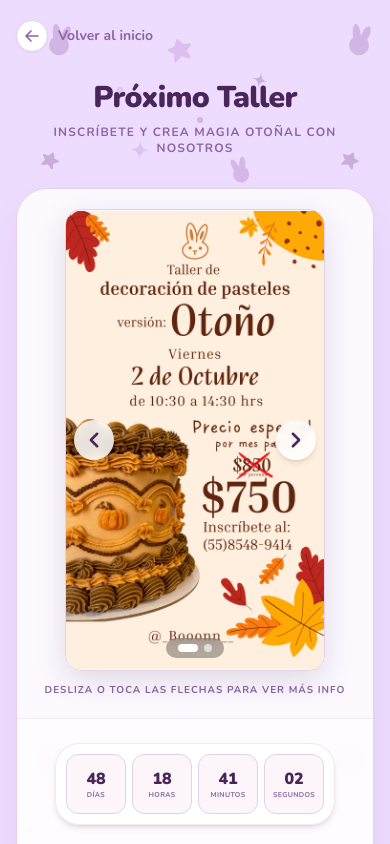
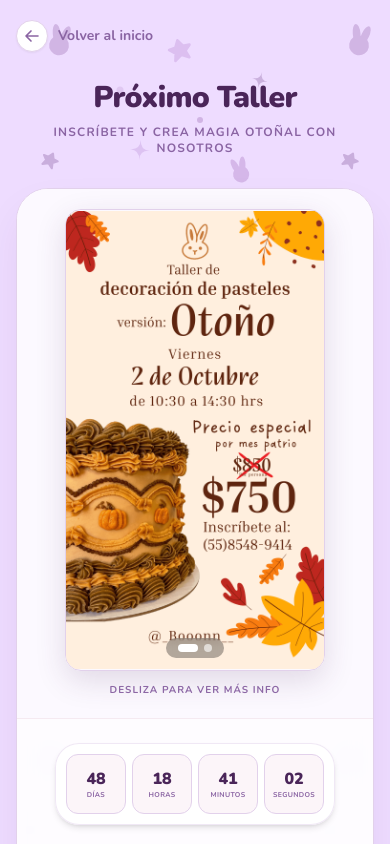
Before and after one commit to SantiagoC-dev/BonBon-SPA, a React (Vite) app: page /talleres in a window 390 px wide. Shown: the top 844 px of the page. Built offline with nearby package versions, Linux system fonts and the light colour scheme.

Commit message:
feat: Detalles en Talleres

```diff
--- a/src/sections/TalleresPage.jsx
+++ b/src/sections/TalleresPage.jsx
@@ -6,12 +6,13 @@ import { Link } from 'react-router-dom';
 // IMPORTAMOS EL FONDO GLOBAL
 import BackgroundDecorations from '../components/BackgroundDecorations';
 
-// ====== IMPORTACIÓN DE NUEVOS ASSETS ======
+// ====== IMPORTACIÓN DE ASSETS ======
 // 1. Imágenes del NUEVO taller (Frente y Vuelta)
 import TallerNewFront from '../assets/TallerNew.png';
 import TallerNewBack from '../assets/TallerNewBack.png';
-// 2. Video del taller VIEJO (Vertical .MOV)
+// 2. Video del taller VIEJO y su miniatura
 import VideoViejo from '../assets/Video.MOV';
+import TallerPrueba from '../assets/TallerPrueba.png';
 // ==========================================
 
 const WHATSAPP_NUMBER = '525585489414';
@@ -26,18 +27,6 @@ const WhatsAppIcon = ({ className }) => (
 const ArrowLeftIcon = ({ className }) => (
   <svg xmlns="http://www.w3.org/2000/svg" fill="none" viewBox="0 0 24 24" strokeWidth={2.5} stroke="currentColor" className={className}>
     <path strokeLinecap="round" strokeLinejoin="round" d="M10.5 19.5 3 12m0 0 7.5-7.5M3 12h18" />
-  </svg>
-);
-
-const ChevronLeftIcon = ({ className }) => (
-  <svg xmlns="http://www.w3.org/2000/svg" fill="none" viewBox="0 0 24 24" strokeWidth={3} stroke="currentColor" className={className}>
-    <path strokeLinecap="round" strokeLinejoin="round" d="M15.75 19.5 8.25 12l7.5-7.5" />
-  </svg>
-);
-
-const ChevronRightIcon = ({ className }) => (
-  <svg xmlns="http://www.w3.org/2000/svg" fill="none" viewBox="0 0 24 24" strokeWidth={3} stroke="currentColor" className={className}>
-    <path strokeLinecap="round" strokeLinejoin="round" d="M8.25 4.5 15.75 12l-7.5 7.5" />
   </svg>
 );
 
@@ -106,7 +95,7 @@ export default function TalleresPage() {
     }
   };
 
-  // Deslizar con el dedo en móvil para cambiar de imagen
+  // Deslizar con el dedo o arrastrar para cambiar de imagen
   const handleDragEnd = (_event, info) => {
     const SWIPE_THRESHOLD = 60;
     if (info.offset.x < -SWIPE_THRESHOLD) {
@@ -204,8 +193,7 @@ export default function TalleresPage() {
               aria-roledescription="carrusel"
               aria-label={`Imágenes del taller, ${currentImgIndex + 1} de ${posterImages.length}`}
               onKeyDown={handleCarouselKeyDown}
-              /* ARREGLO: aspect-[9/16] para coincidir con 1080x1920 y anchos maximos adaptados para que no sea gigante en PC */
-              className="relative w-full max-w-[260px] sm:max-w-[300px] lg:max-w-[360px] aspect-[9/16] overflow-hidden rounded-2xl shadow-[0_10px_30px_rgba(74,37,89,0.15)] border border-[#E2D1EB] focus:outline-none focus-visible:ring-2 focus-visible:ring-[#8A64A3] focus-visible:ring-offset-2 bg-transparent"
+              className="relative w-full max-w-[260px] sm:max-w-[300px] lg:max-w-[360px] aspect-[9/16] overflow-hidden rounded-2xl shadow-[0_10px_30px_rgba(74,37,89,0.15)] border border-[#E2D1EB] focus:outline-none focus-visible:ring-2 focus-visible:ring-[#8A64A3] focus-visible:ring-offset-2 bg-transparent cursor-grab active:cursor-grabbing"
             >
               <AnimatePresence mode="wait" initial={false}>
                 <motion.img
@@ -221,28 +209,9 @@ export default function TalleresPage() {
                   dragElastic={0.15}
                   onDragEnd={handleDragEnd}
                   draggable={false}
-                  /* ARREGLO: object-contain para asegurar que el 100% de la imagen sea visible sin recortes */
-                  className="absolute inset-0 w-full h-full object-contain cursor-grab active:cursor-grabbing select-none"
+                  className="absolute inset-0 w-full h-full object-contain select-none"
                 />
               </AnimatePresence>
-
-              {/* Botones de navegación (visibles en hover en desktop, siempre en móvil) */}
-              <button
-                type="button"
-                onClick={prevImage}
-                className="absolute left-2 sm:left-3 top-1/2 -translate-y-1/2 bg-white/85 backdrop-blur-sm text-[#4A2559] p-2.5 rounded-full shadow-md hover:bg-white active:scale-95 transition-all z-10 lg:opacity-0 lg:group-hover:opacity-100 lg:group-focus-within:opacity-100"
-                aria-label="Imagen anterior"
-              >
-                <ChevronLeftIcon className="w-5 h-5" />
-              </button>
-              <button
-                type="button"
-                onClick={nextImage}
-                className="absolute right-2 sm:right-3 top-1/2 -translate-y-1/2 bg-white/85 backdrop-blur-sm text-[#4A2559] p-2.5 rounded-full shadow-md hover:bg-white active:scale-95 transition-all z-10 lg:opacity-0 lg:group-hover:opacity-100 lg:group-focus-within:opacity-100"
-                aria-label="Siguiente imagen"
-              >
-                <ChevronRightIcon className="w-5 h-5" />
-              </button>
 
               {/* Indicadores de puntos */}
               <div className="absolute bottom-3 left-1/2 -translate-x-1/2 flex gap-1.5 z-10 bg-black/30 px-3 py-1.5 rounded-full backdrop-blur-sm">
@@ -259,8 +228,8 @@ export default function TalleresPage() {
               </div>
             </div>
 
-            <p className="mt-3 text-[#8A64A3] text-[10px] font-bold uppercase tracking-widest lg:hidden text-center">
-              Desliza o toca las flechas para ver más info
+            <p className="mt-3 text-[#8A64A3] text-[10px] sm:text-[11px] font-bold uppercase tracking-widest text-center animate-pulse">
+              Desliza para ver más info
             </p>
           </div>
 
@@ -358,7 +327,7 @@ export default function TalleresPage() {
           </h2>
           <div className="w-14 sm:w-16 lg:w-20 h-1.5 lg:h-2 bg-[#E2D1EB] rounded-full mx-auto mb-4"></div>
           <p className="text-sm lg:text-base font-semibold text-[#8A64A3] max-w-md mx-auto leading-relaxed">
-            Revive los mejores momentos de nuestro último taller. ¡Mira lo divertido que es aprender con Bon Bon!
+            Revive los mejores momentos de nuestro último taller. ¡Mira lo divertido que es aprender en BonBon!
           </p>
         </div>
 
@@ -374,6 +343,7 @@ export default function TalleresPage() {
             controls
             playsInline
             preload="metadata"
+            poster={TallerPrueba}
             className="w-full h-full object-cover rounded-[1.5rem] sm:rounded-[2rem] bg-[#FCF9FF]"
           >
             <source src={VideoViejo} />
```
